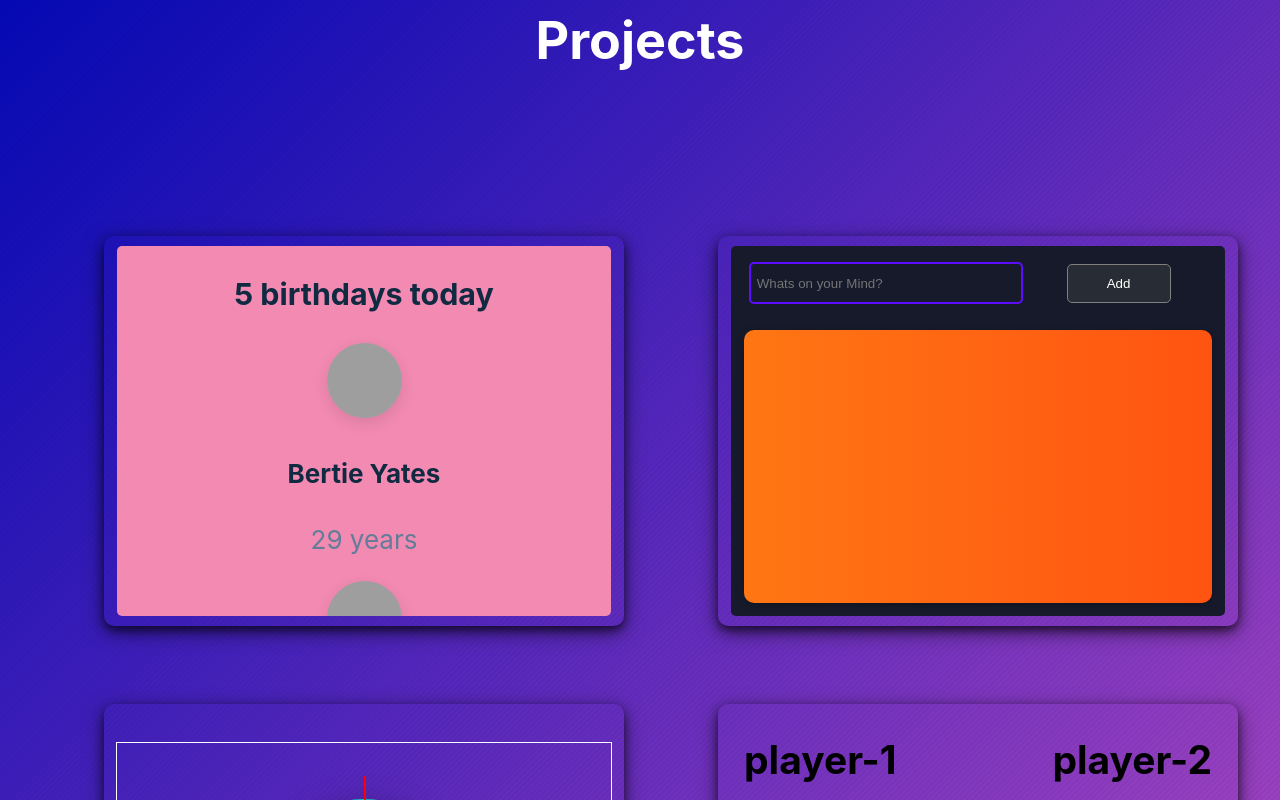
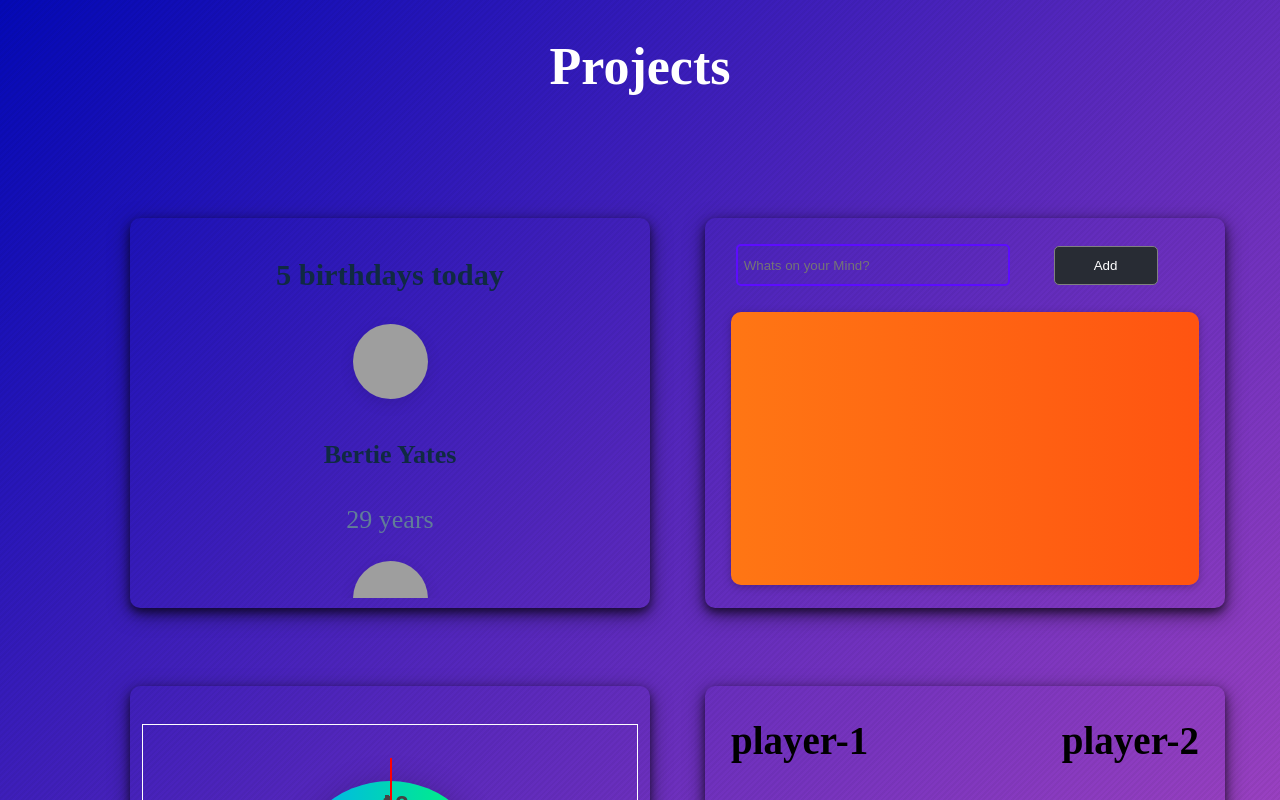
Before and after one commit to mohitgadhavi1/myDashboard, a React (Create React App) app: page / in a window 1280 px wide. Shown: the top 800 px of the page. Built offline with nearby package versions, Linux system fonts and the light colour scheme; grey boxes are pictures that could not be loaded.

Commit message:
reg-commit

```diff
--- a/package.json
+++ b/package.json
@@ -8,6 +8,7 @@
     "@testing-library/user-event": "^12.8.3",
     "react": "^17.0.2",
     "react-dom": "^17.0.2",
+    "react-icons": "^4.3.1",
     "react-scripts": "4.0.3",
     "styled-components": "^5.3.3",
     "web-vitals": "^1.1.2"
--- a/src/apps/BirthdayApp/BirthdayApp.js
+++ b/src/apps/BirthdayApp/BirthdayApp.js
@@ -17,7 +17,7 @@ function BirthdayApp() {
 
 const BirthdayAppStyle = styled.div`
   color: hsl(209, 61%, 16%);
-  background: #f28ab2;
+
   display: flex;
   flex-direction: column;
   position: relative;
@@ -33,9 +33,6 @@ const BirthdayAppStyle = styled.div`
   }
 
   /* Track */
-  ::-webkit-scrollbar-track {
-    background: #f28ab2;
-  }
 
   /* Handle */
   ::-webkit-scrollbar-thumb {
--- a/src/apps/TaskApp/TaskApp.js
+++ b/src/apps/TaskApp/TaskApp.js
@@ -4,23 +4,7 @@ import AddTask from "./Users/AddTask";
 import TaskList from "./Users/TaskList";
 
 function TaskApp() {
-  const [usersList, setUsersList] = useState([]);
-
-  const addUserHandler = (uName, uAge) => {
-    setUsersList((prevUsersList) => {
-      return [
-        ...prevUsersList,
-        { name: uName, age: uAge, id: Math.random().toString() },
-      ];
-    });
-  };
-
-  return (
-    <TaskAppStyle>
-      <AddTask onAddUser={addUserHandler} />
-      <TaskList users={usersList} />
-    </TaskAppStyle>
-  );
+  return <TaskList />;
 }
 
 const TaskAppStyle = styled.div`
--- a/src/apps/TaskApp/Users/AddTask.js
+++ b/src/apps/TaskApp/Users/AddTask.js
@@ -6,23 +6,13 @@ import styled from "styled-components";
 
 const AddTask = (props) => {
   const [input, setInput] = useState("");
-  const [error, setError] = useState();
 
   const submitHandler = (event) => {
     event.preventDefault();
     props.onSubmit({
       id: Math.floor(Math.random() * 10000),
+      text: input,
     });
-
-    if (input.trim().length === 0) {
-      setError({
-        title: "Invalid input",
-        message: "Please enter a value.",
-      });
-      return;
-    }
-
-    props.onAddUser(input);
     setInput("");
   };
 
@@ -30,20 +20,8 @@ const AddTask = (props) => {
     event.preventDefault();
     setInput(event.target.value);
   };
-  const errorHandler = () => {
-    setError(null);
-  };
-
   return (
     <AddTaskStyle>
-      {error && (
-        <ErrorModal
-          title={error.title}
-          message={error.message}
-          onConfirm={errorHandler}
-        />
-      )}
-
       <form className="form" onSubmit={submitHandler}>
         <Input
           type="text"
--- a/src/apps/TaskApp/Users/TaskList.js
+++ b/src/apps/TaskApp/Users/TaskList.js
@@ -1,16 +1,27 @@
-import React from "react";
+import React, { useState } from "react";
 import Card from "../../../components/Card";
 import styled from "styled-components";
+import AddTask from "./AddTask";
 
 const TaskList = (props) => {
+  const [tasks, setTasks] = useState([]);
+
+  const addTask = (task) => {
+    if (!task.text || /^\s*$/.test(task.text)) {
+      return;
+    }
+    const newTasks = [task, ...tasks];
+    setTasks(newTasks);
+    console.log(...tasks);
+  };
+
   return (
-    <Card height="70%" bottom="2.5%">
-      <ul>
-        {props.users.map((user) => (
-          <li key={user.id}>{user.name}</li>
-        ))}
-      </ul>
-    </Card>
+    <>
+      <AddTask onSubmit={addTask} />
+      <Card height="70%" bottom="2.5%">
+        <ul>{/* <li key={task.id}>{newTasks}</li> */}</ul>
+      </Card>
+    </>
   );
 };
 
--- a/src/components/ErrorModal.js
+++ b/src/components/ErrorModal.js
@@ -30,7 +30,7 @@ const ErrorModalStyle = styled.div`
     position: fixed;
     top: 30vh;
     left: 10%;
-    width: 80%;
+    width: 50%;
     z-index: 100;
     overflow: hidden;
   }
--- a/src/styles/GlobaleStyle.js
+++ b/src/styles/GlobaleStyle.js
@@ -2,68 +2,56 @@ import { createGlobalStyle } from "styled-components";
 
 const GlobalStyle = createGlobalStyle`
 html {
-    font-size: calc(10px + 2vmin);
+  font-size: calc(10px + 2vmin);
+    margin: 0;
+    padding: 0;
+    box-sizing: border-box;
   }
 
   body {
+    display: flex;
+    flex-direction: column;
+
+    margin: 0;
+    padding: 0;
+    box-sizing: border-box;
     background-image: repeating-linear-gradient(135deg, rgba(0,0,0,0.04) 0px, rgba(0,0,0,0.04) 2px,transparent 2px, transparent 4px),linear-gradient(135deg, rgb(4, 9, 182),rgb(211, 86, 197));
-    margin: 0;
 
-    font-family: -apple-system, BlinkMacSystemFont, "Segoe UI", "Roboto", "Oxygen",
-      "Ubuntu", "Cantarell", "Fira Sans", "Droid Sans", "Helvetica Neue",
-      sans-serif;
-    -webkit-font-smoothing: antialiased;
-    -moz-osx-font-smoothing: grayscale;
-    /* width */
-  ::-webkit-scrollbar {
-    width: 10px;
-  }
+   /* Hide scrollbar for Chrome, Safari and Opera */
+::-webkit-scrollbar {
+  display: none;
+}
 
-  /* Track */
-  ::-webkit-scrollbar-track {
-    background: transparent;
-  }
+/* Hide scrollbar for IE, Edge and Firefox */
 
-  /* Handle */
-  ::-webkit-scrollbar-thumb {
-    background: pink;
-    border-radius: 10px;
-  }
-
-  /* Handle on hover */
-  ::-webkit-scrollbar-thumb:hover {
-    background: #555;
-  }
-  }
+-ms-overflow-style: none;  /* IE and Edge */
+scrollbar-width: none;  /* Firefox */
 
 
 
   header {
-
+   // border: 1px solid whitesmoke;
+    margin-bottom: 1vh;
     height: 10vh;
-    width: 100%;
     display: flex;
-    position: absolute;
     top: 0;
   //  border-bottom: 2px solid white;
     align-items: center;
     justify-content: center;
     font-size: calc(10px + 2vmin);
     color: white;
-    padding-bottom: 0.5rem;
+    padding:1rem 0 0 0;
 
   }
 
   main {
+    //border: 1px solid whitesmoke;
 
     display: grid;
     grid-template-columns: repeat(2, 50%);
-    padding: 6rem 4rem 4rem 4rem;
+    padding: 4rem 0rem 2rem 5rem;
 
-    position: relative;
-    top: 10vh;
-    min-height: 90vh;
-   grid-gap: 3rem;
+    grid-row-gap: 3rem;
 
   }
 
@@ -74,14 +62,9 @@ html {
         flex-direction: column;
         align-items: center;
         justify-content: center;
-
       }
-
-  }
-
-
-
-
+    }
+}
 `;
 
 export default GlobalStyle;
```
Also changed, not shown: 1 other file (tests, documents, lock files or other folders).
